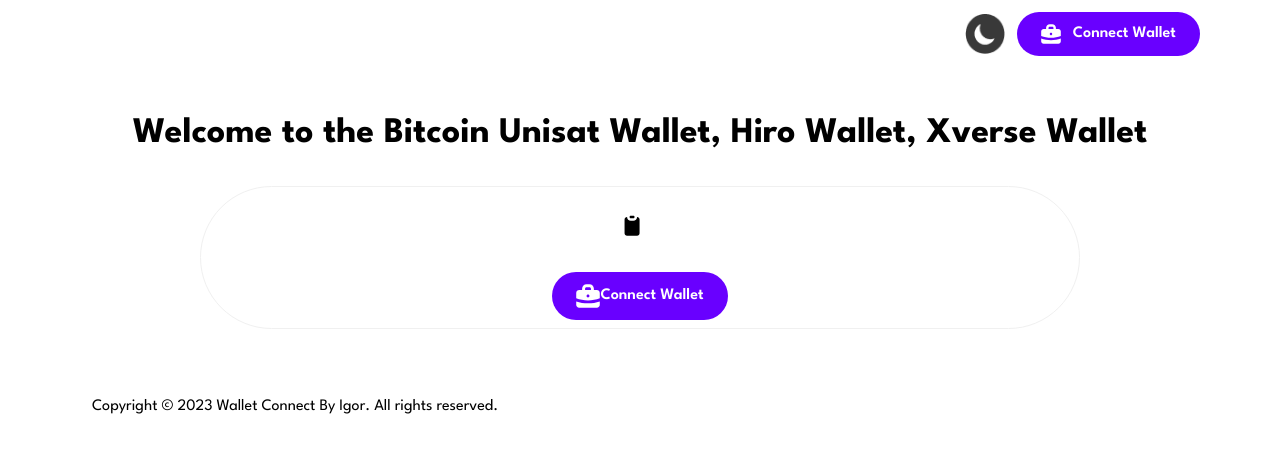
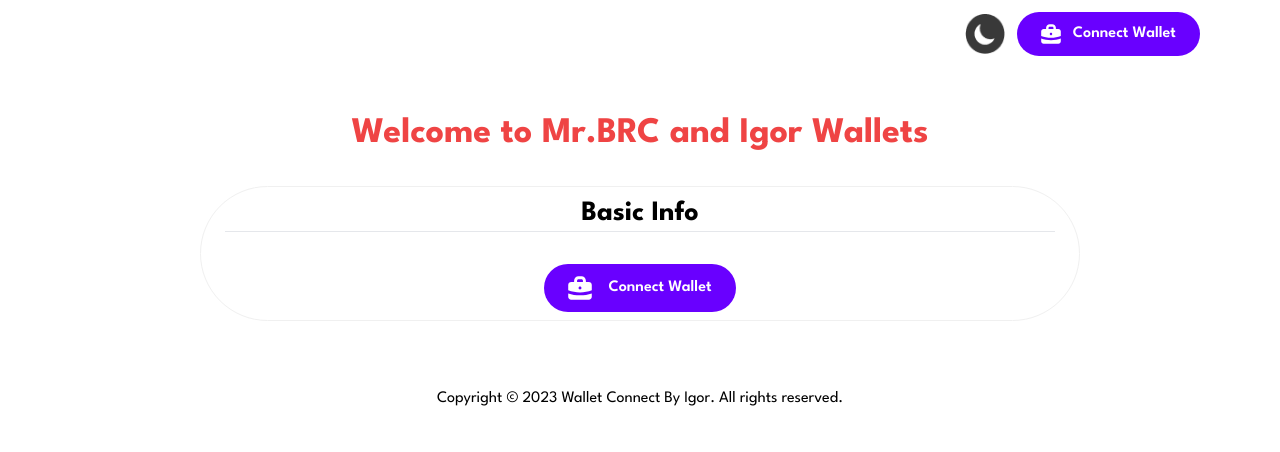
Before and after one commit to paulocrazy520/bitcoin-multi-wallet-connection, a React (Vite) app: page / in a window 1280 px wide. Shown: the top 452 px of the page. Built offline with nearby package versions, Linux system fonts and the light colour scheme; what @stacks/connect would draw is missing.

Commit message:
add signature

```diff
--- a/src/components/LayoutSimple.jsx
+++ b/src/components/LayoutSimple.jsx
@@ -149,8 +149,7 @@
         <></>
       )}
 
-      <footer className='flex justify-between px-20 py-5 pb-16 lg:px-40 simple-footer'>
-
+      <footer className='flex justify-center px-20 py-5 pb-16 lg:px-40 simple-footer'>
         <p className='text-grey-d1'>
           Copyright &copy; 2023 Wallet Connect By Igor. All rights reserved.
         </p>
--- a/src/pages/Home.jsx
+++ b/src/pages/Home.jsx
@@ -35,7 +35,7 @@
 
   const ConnectBtn = () => (
     <button
-      className='flex items-center mx-auto text-4xl d-btn d-btn-primary active'
+      className='flex items-center gap-8 mx-auto text-4xl d-btn d-btn-primary active'
       onClick={() => {
         setWalletList(!walletList)
       }}
@@ -44,7 +44,6 @@
       Connect Wallet
     </button>
   )
-
 
   const DisconnectBtn = () => (
     <button
@@ -56,6 +55,17 @@
     </button>
   )
 
+  const SignBtn = () => (
+    <button
+      className='flex items-center gap-8 mx-auto text-4xl d-btn d-btn-primary active'
+      onClick={() => {
+
+      }}
+    >
+      <WalletIcon viewBox='0 0 22 22' classes='icon' />
+      Sign Message
+    </button>
+  )
 
   return (
     <>
@@ -97,33 +107,44 @@
       )}
       <section className='home__container'>
         <section className='home__content'>
-          <h1 className='py-12 mb-5 text-center'>Welcome to the Bitcoin Unisat Wallet, Hiro Wallet, Xverse Wallet</h1>
-
+          <h1 className='py-12 mb-5 text-center text-red-500'>Welcome to Mr.BRC and Igor Wallets</h1>
 
           <section className='home__details'>
             <div className='flex flex-col flex-wrap justify-center gap-12 mb-12 info lg:justify-between'>
               <div className='flex flex-col items-center justify-center flex-1 gap-8 token'>
-
-                <div className='flex flex-col gap-8 py-10'>
-                  <div className='flex flex-row gap-8'>
-                    <span><CopyIcon classes={'icon-xs'} /></span>
-                    <h3>{connected && address}</h3>
-
-                  </div>
-                  {connected && <h3 className='mt-10 !text-[#ff0000]'>{`Balance: ${balance}`}</h3>}
+                <div className='w-full py-2 text-center border-b'><h2>Basic Info</h2></div>
+                <div className='flex flex-col gap-8'>
+                  {connected && <h3>{`Address: ${address}`}</h3>}
+                  {connected && <h3>{`Balance: ${balance}`}</h3>}
+                  {connected && <h3>{`Balance: ${balance}`}</h3>}
                 </div>
-
                 {!connected ? <ConnectBtn /> : <DisconnectBtn />}
               </div>
             </div>
+
+            {connected && <div className='flex flex-col flex-wrap justify-center gap-12 mb-12 info lg:justify-between'>
+              <div className='flex flex-col items-center justify-center flex-1 gap-8 token'>
+                <div className='w-full py-2 text-center border-b'><h2>Sign Message</h2></div>
+                <div className='flex flex-col gap-8'>
+                  <div className='flex flex-row items-center gap-8'>
+                    <h3>Message:</h3>
+                    <input type="text" className='border text-[30px] py-3' />
+                  </div>
+                  <h3>{`Signnatrue: ${'empty'}`}</h3>
+                </div>
+                <SignBtn />
+              </div>
+            </div>}
           </section>
         </section>
 
 
-      </section>
-      {modalState.addModalContainer && (
-        <section className='modal__container backdrop__container' id='modal' />
-      )}
+      </section >
+      {
+        modalState.addModalContainer && (
+          <section className='modal__container backdrop__container' id='modal' />
+        )
+      }
     </>
   )
 }
```
